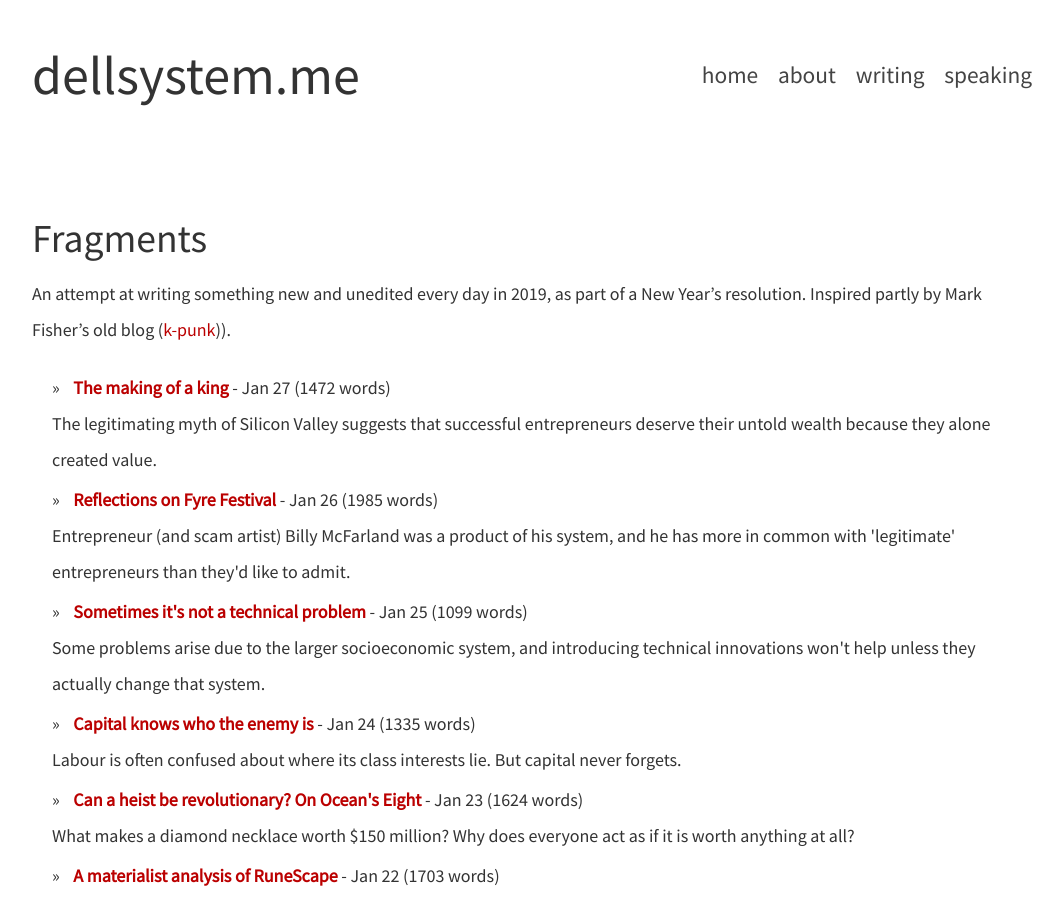
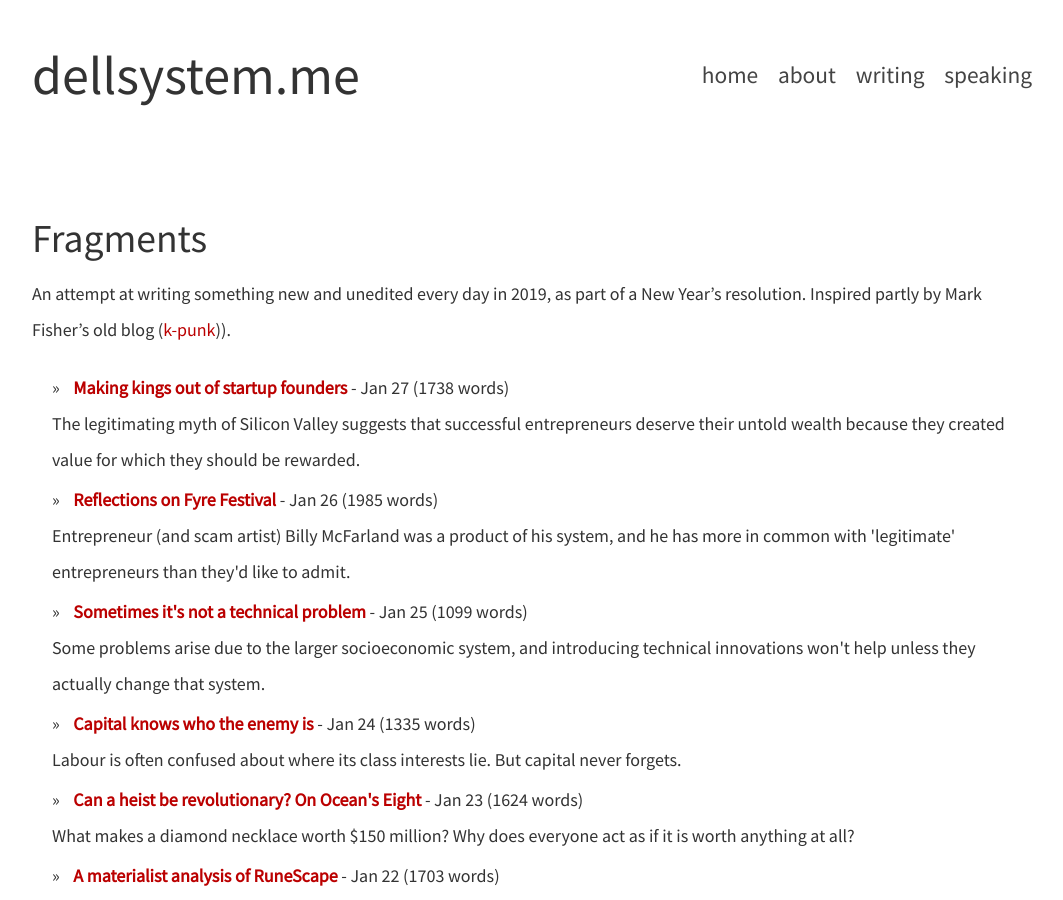
Before and after one commit to dellsystem/dellsystem.github.io, a Jekyll site: the page built from fragments.md, in a window 1280 px wide and 900 px high. Shown: the whole window, without its empty margins (108-1171 px from the left). Built offline with Jekyll 4.4.1, drawn with Linux system fonts in a browser that asks for light colours; part of the change alters nothing that is shown.

Commit message:
Edit fragments-27
flows better now

```diff
--- a/_posts/2019-1-27-fragments-27.md
+++ b/_posts/2019-1-27-fragments-27.md
@@ -1,18 +1,18 @@
 ---
-title: "The making of a king"
+title: "Making kings out of startup founders"
 layout: fragment
-description: "The legitimating myth of Silicon Valley suggests that successful entrepreneurs deserve their untold wealth because they alone created value."
+description: "The legitimating myth of Silicon Valley suggests that successful entrepreneurs deserve their untold wealth because they created value for which they should be rewarded."
 ---
 
-One of the themes that have emerged throughout my blog posts is that of ideology, and its role in legitimating uneven systems. The biggest 'aha' moments I've had when discovering Marxist critiques have not been about the raw mechanics of how capitalism works - a lot of that is deliberately pretty intuitive - but in the way the forces and relations of production give rise to complex institutions and customs that affect the way people think. Base and superstructure, in other words. The systems you live under also shape your ability to understand those same systems, and that understanding in turn affects how you act under those systems: whether you accept them, because you're satisfied with your own place, or attempt to destroy them.
+One prominent theme that's emerged through these blog posts is that of ideology, and its role in legitimating uneven systems. The biggest 'aha' moments I've had with Marxist critiques have not been about the raw mechanics of how capitalism works - a lot of that is deliberately pretty intuitive - but in the way the forces and relations of production give rise to complex institutions and customs that affect the way people think. Base and superstructure, in other words. The systems you live under also shape your ability to understand those same systems, and that understanding in turn affects how you act under those systems: whether you accept them because you're satisfied with your own position in them, or attempt to destroy them.
 
 The stories we tell are important, in other words. With the right story, you can justify anything, no matter how unjust - at least, for a while.
 
-I recently read [_Winners Take All_](https://www.goodreads.com/book/show/37506348-winners-take-all) by Anand Giridharadas,which seeks to understand the legitimating myth at play amongst the Davos set (philanthrocapitalists, politicians, "thought leaders" who really think they are making the world a better place). It's a really terrific book - approachable and riveting - which I'd recommended to anyone who's become disillusioned by the white-collar American Dream, where the path to serenity is said to lie in making a ton of money as a consultant/banker/engineer/entrepreneur and occasionally donating to and volunteering for a good causes. If that vision sounds suspect to you, you'll find your suspicions confirmed in the book - its main thrust is to point out the fundamental flaws in the story these people tell themselves.
+I recently read [_Winners Take All_](https://www.goodreads.com/book/show/37506348-winners-take-all) by Anand Giridharadas, which seeks to understand the legitimating myth at play amongst the Davos set (philanthrocapitalists, politicians, "thought leaders" who really think they are making the world a better place). It's a really terrific book - approachable and riveting - which I'd recommended to anyone who's become disillusioned by the white-collar American Dream, where the path to serenity is said to lie in making a ton of money as a consultant/banker/engineer/entrepreneur and occasionally donating to/volunteering for a good causes. If that vision sounds suspect to you, you'll find your suspicions confirmed in the book - its main thrust is to point out the fundamental flaws in the story these people tell themselves.
 
-I want to take the same sort of approach here, but I want to zoom in on the tech industry and the legitimating myths at play there. Why tech? Well, partly because this is the industry I know best, sure. But I'm also increasingly convinced that the tech sector has become a crucial locus for capitalism as a whole, and if we can understand what's happening in this microcosm, we will shed some light on the larger system.
+I want to take the same sort of approach in this post, but I want to zoom in on the tech industry and the legitimating myths at play there. Why tech? Well, partly because this is the industry I know best, sure. But I'm also increasingly convinced that the tech sector has become a crucial locus for capitalism as a whole, and if we can understand what's happening in this microcosm, it could shed some light on the larger system.
 
-From a sociological point of view, tech's vaunted status today can be attributed to an interplay of two main factors: structure, and agency. The structure in the historically contingent stuff, the background context of what's been going on elsewhere in the economy: post-2008, the finance sector has lost some of its lustre, and so we've seen more and more money (and people) pouring into tech. But the money that's going into tech now is partly deserved, in the sense that the whole point of technological innovation under capitalism is to increase returns to capital - of _course_ people would invest in tech; it's the logical thing to do.
+From a sociological point of view, tech's vaunted status today can be attributed to an interplay of two main factors: structure, and agency. The structure is the historically contingent stuff, the background context of what's been going on elsewhere in the economy: post-2008, the finance sector has lost some of its lustre, and so we've seen more and more money (and people) pouring into tech. But the money that's going into tech now is partly deserved, in the sense that the whole point of technological innovation under capitalism is to increase returns to capital - of _course_ people would invest in tech; it's the logical thing to do.
 
 What do I mean by increase returns to capital? I mean it makes rich people richer. This isn't even a critical analysis, it's just literally what happens - the default assumption for tech investment is to produce ROI, eventually. The investors will be richer, and the founders and maybe some early employees will enter the ranks of the newly rich.
 
@@ -22,22 +22,26 @@ But are these people really that special? Are they just quasi-divine, irreplacea
 
 I don't think so. I think if you zoom out, you realise that what's special is not the individuals, but "technology" as a whole. The individuals may have worked hard, but they worked "hard" in the same way as goldminers who happened to strike gold. The gold was already there, and someone else would have found it eventually.
 
-Technology doesn't really "create" value as much as it _captures_ value. That's what it's really good at, and that's why the tech sector is so lucrative. With the right tech, you can assume a commanding position at the top of a lucrative value chain, enabling you to capture the lion's share of the profits. Investors realise this, and that's why they're so willing to invest tons of money in tech, even in startups that aren't yet profitable. The central promise of technology is its ability to rearrange existing economic relations, and even occasionally create new ones, in such a way as to benefit the owners.
+Technology doesn't really "create" value as much as it _captures_ value. That's what it's really good at, and that's why the tech sector is so lucrative. With the right technology under your control, you can assume a commanding position at the top of a lucrative value chain, enabling you to capture the lion's share of the profits. Investors realise this, and that's why they're so willing to invest tons of money in tech, even in startups that aren't yet profitable. The central promise of technology is its ability to rearrange existing economic relations, and even occasionally create new ones, in such a way as to benefit the owners.
 
-Look at how Apple, the world's richest corporation, has perched itself atop a complex global value chain of iPhone production. Apple owns the important technology, as well as the (perhaps more important) branding associated with it, so it doesn't have to bother with any of the low-margin parts of the business. Mining the minerals, assembling the phones - that's left to people in Africa or Asia, working for abysmal wages on behalf of corporations whose profit margins are continually being squeezed by Apple. The main "technology" that Apple has is its ability to maintain its position on top of the value chain, sucking up a disproportionate amount of the value created lower down in the chain and governing everyone involved through a mixture of coercion and consent.
+Look at how Apple, the world's richest corporation, has perched itself atop a complex global value chain of iPhone production. Apple owns the important technology, as well as the (perhaps more important) branding associated with it, so it doesn't have to bother with any of the low-margin parts of the business. Mining the minerals, assembling the phones - that's left to people in Africa or Asia, working for abysmal wages on behalf of intermediary corporations whose (much thinner) profit margins are continually being squeezed by Apple. The main "technology" that Apple has is its ability to maintain its position on top of the value chain, sucking up a disproportionate amount of the value created lower down in the chain and governing everyone involved through a mixture of coercion and consent.
 
-Apple is an extreme example. Gig economy apps follow this pattern, too; they're attracting billion-dollar valuations despite massive losses in the short run because the technology is seen as a way of essentially minting money in the long run. The really valuable tech startups - the ones that can actually generate massive revenues - are good at capturing tons of value, by exerting excess power over everyone else in the ecosystem.
+Apple is an extreme example. Gig economy apps follow this pattern, too; they manage to attract billion-dollar valuations despite massive losses in the short run because the technology is seen as a way of essentially minting money in the long run. The really valuable tech startups - the ones that can actually generate massive revenues - are good at capturing tons of value, by exerting excess power over everyone else in the ecosystem.
 
-Some would say this value capturing is "good". I contend that it is bad, because it is an abuse of power. Either way, I don't think it's contentious to say that it's a pretty defining feature of a successful technology startup.
+Some would say this value capturing is "good", because it also creates (some) value, so it's a win-win. I contend that it is bad, because it is an abuse of power, and the supposed justification only goes so far. Either way, I don't think it's contentious to say that it's a pretty defining feature of a successful technology startup.
 
-Returning to the topic of legitimating myth. Consider that venture capitalists and other people who invest in startups are supposed to be good at picking winners. That's why they make so much money, and have so much power - the power to make kings. They can suss out those who can actually create value from those who are merely pretenders. The famous venture capitalist John Doerr is said to be able to tell if you're going to be successful or not simply by looking in your eyes. Y Combinator is considered the most prestigious startup accelerator because they've found some now highly valuable companies.
+Returning to the topic of legitimating myths. Consider that venture capitalists and other people who invest in startups are supposed to be good at picking winners. That's why they make so much money, and have so much power. They can supposedly suss out those who can actually create value from those who are merely pretenders. The famous venture capitalist John Doerr is said to be able to tell if you're going to be successful or not simply by looking in your eyes. Y Combinator is considered the most prestigious startup accelerator because they've found some now highly valuable companies.
 
-But isn't this all kind of self-fulfilling? If you are a well-connected venture capitalist with a ton of money to throw at enterprising young founders, surely you could deem _nearly anyone_ likely to be successful and have that be true just because you deemed it. It's well-known that VCs are prone to pattern-matching and other biases that result in most of their money going to founders who look like younger versions of themselves, anyway; their picks are clearly very subjective. They could pick someone nearly at random, give them tons of money and advice and support to help them thrive, and will probably see that person succeed - either by failing upward (coasting on the conferred approval) or actually finding a business model that works. They're making kings.
+But isn't this all kind of self-fulfilling? If you are a well-connected venture capitalist with a ton of money to throw at enterprising young founders, surely you could deem _nearly anyone_ likely to be successful and have that be true just because you deemed it. It's well-known that VCs are prone to pattern-matching and other biases that result in most of their money going to founders who look like younger versions of themselves, anyway; their picks are clearly very subjective. They could pick someone nearly at random, give them tons of money and advice and support to help them thrive, and will probably see that person succeed - either by failing upward (coasting on the conferred approval) or pivoting/adapting until they find a role that works.
 
-Ultimately, neither the kingmakers nor the newly anointed kings are really that special. Their actions are constrained to a fairly narrow window, according to what is structurally incentivised in the system at large. But their claim to outsize positions of power, and the attendant claim to wealth, rests on the belief that they are the best, and maybe even only, people for the job of co-creating the future. That without them, we would have a much more paltry future to look forward to.
+They're making kings, in other words. And they're doing it in a highly idiotic way, by selecting for people who are either fueled by avarice, or clueless/privileged enough to think that they are genuinely making the world a better place. The people who either don't know, or don't care, that you cannot make some people extremely rich without also creating the conditions for them to start to limit the freedom of others - that wealth is, ultimately, a token of power over other people, and there is no win-win when it comes it power.
 
-I submit that this is a self-serving myth meant to conceal that the future being created is one of many possibilities, and right now, it's among the worst of all possibilities. Another world really is possible, one where the future is decidedly more democratically, rather than entrusted to a few individuals who are obsessed with creating derivative apps and other brilliant ways of extracting more and more surplus value.
+So the kingmakers are not as brilliant as they'd like us to think, and neither are their chosen monarchs. Kings and kingmakers alike are constrained to a fairly narrow window of possible actions, merely due to what is structurally incentivised in the system at large. But their claim to outsize positions of power, and the attendant claim to wealth, rests on the belief that they are the best and brightest people for the job of co-creating the future. That without them, we would have a much more paltry future to look forward to.
+
+I submit that this is a self-serving myth meant to conceal that the future being created is one of many possibilities, and right now, it's among the worst of all possibilities. The future they are trying to create is one in which their class gets to rule eternally, and everyboy else has to constantly "upskill" and work 5 jobs to pay off their rent/debt/Netflix subscription. They are investing in the future that is best for _them_, and there is a widening chasm between what is best for them and what is the best for everybody else.
+
+It doesn't have to be this way. The development of technology - which is really a way of deciding the future - does not have to be in the hands of a few self-righteous individuals whose primary goal is to extracting more and more surplus value from the people who can't be entrusted to decide their _own_ futures, much less that of society. Another world really is possible: one where the future is decidedly more democratically, according to more universal priorities.
 
 Investing in startups has the effect of making kings out of the founders. By which I mean: arbitarily granting wealth and status to individuals who don't really deserve it any more than anyone else would, under the auspices of a legitimation system with no rational external justification. And we all know [where that can lead](https://en.wikipedia.org/wiki/Guillotine).
 
-We don't need kingmakers, and we don't need kings.
+The [(boy) kings](https://www.kirkusreviews.com/book-reviews/katherine-losse/boy-kings/) of Silicon Valley exhort us to [work harder](https://www.nytimes.com/2019/01/26/business/against-hustle-culture-rise-and-grind-tgim.html) so we can make them richer. They need us in order to produce the value they've become so adept at capturing. But we don't need kings, and we don't need kingmakers.
```
